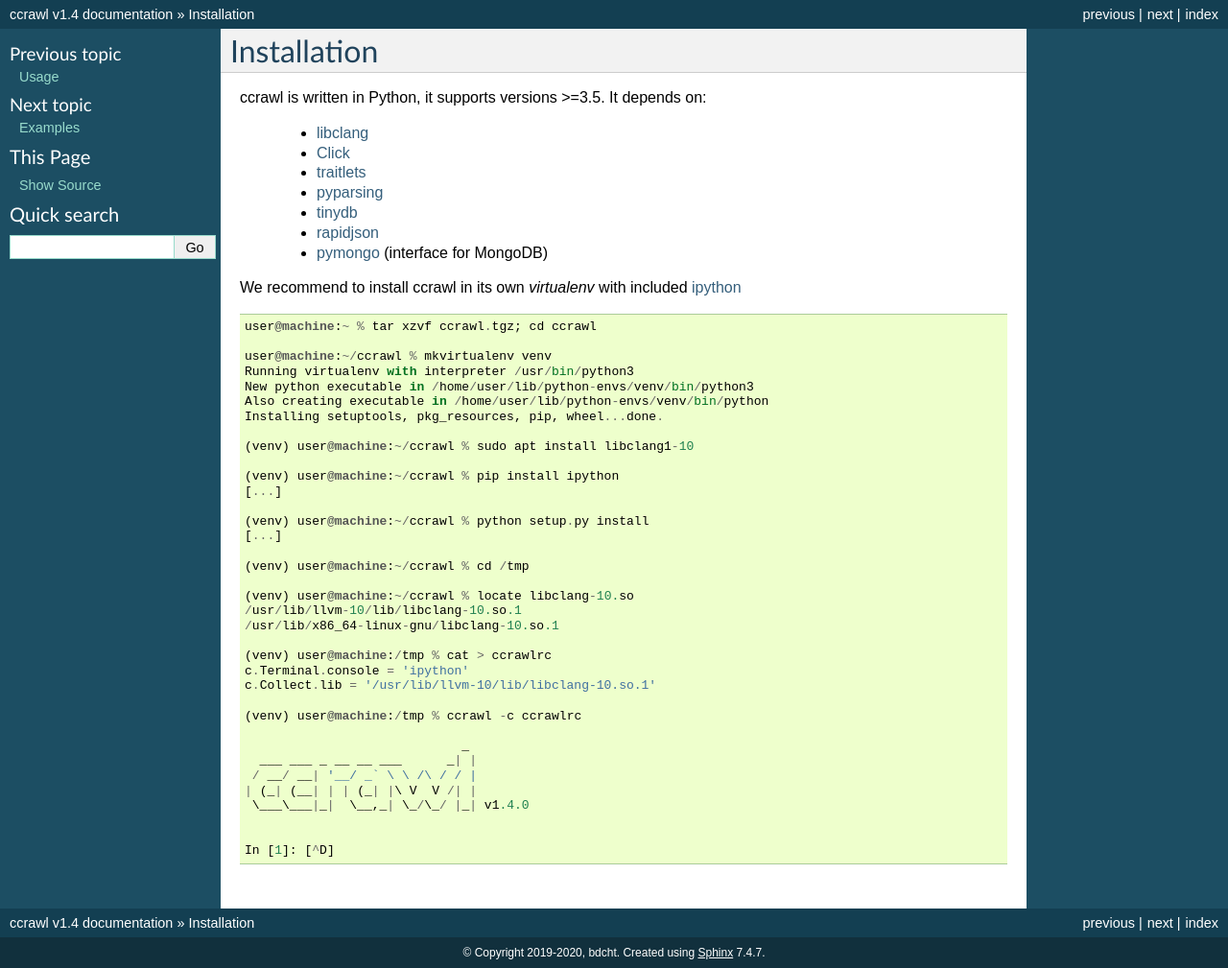
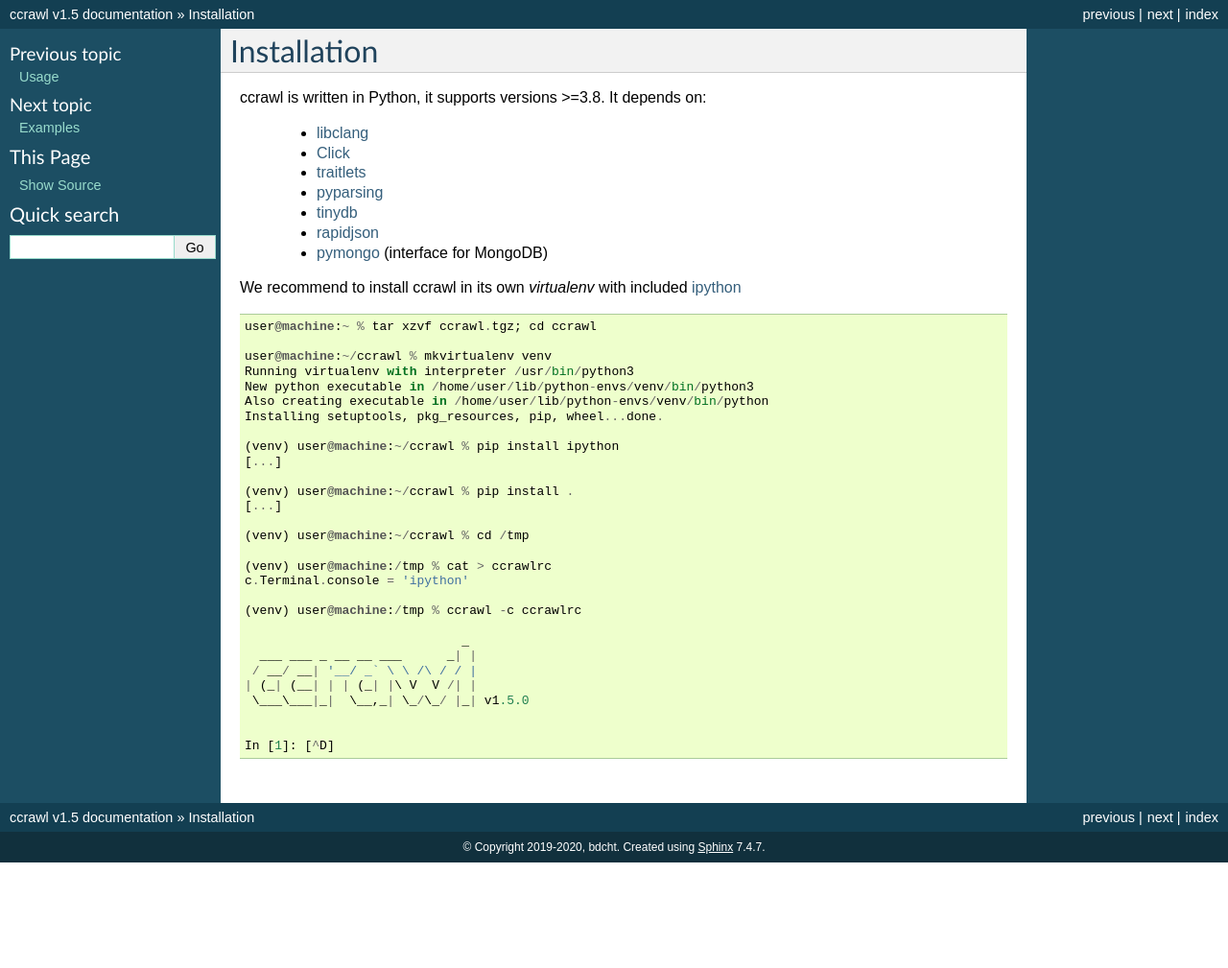
Before and after one commit to bdcht/ccrawl, a Sphinx documentation site: the page built from doc/installation.rst, in a window 1280 px wide. Shown: the whole page at 96% size. Built offline with Sphinx 7.4.7, drawn with Linux system fonts in a browser that asks for light colours; pages that are not in the unit, such as notebooks, are missing from menus; after the commit the page ends 900 px from its top, so only the background shows below that.

Commit message:
update to v1.5

```diff
--- a/README.rst
+++ b/README.rst
@@ -159,6 +159,11 @@ Todo
 Changelog
 =========
 
+- `v1.5`_
+
+  * update code for libclang-12 (using python3-clang)
+  * update to tinydb v4.x
+
 - `v1.4`_
 
   * update code for libclang-10 (using python3-clang)
@@ -179,5 +184,6 @@ Changelog
 .. _clang: https://pypi.org/project/clang/
 .. _ctypes: https://docs.python.org/3.7/library/ctypes.html
 .. _amoco: https://github.com/bdcht/amoco
+.. _v1.5: https://github.com/bdcht/ccrawl/releases/tag/v1.5
 .. _v1.4: https://github.com/bdcht/ccrawl/releases/tag/v1.4
 .. _v1.3: https://github.com/bdcht/ccrawl/releases/tag/v1.3
--- a/doc/conf.py
+++ b/doc/conf.py
@@ -24,9 +24,9 @@ copyright = '2019-2020, bdcht'
 author = 'bdcht'
 
 # The short X.Y version
-version = '1.4'
+version = '1.5'
 # The full version, including alpha/beta/rc tags
-release = 'v1.4'
+release = 'v1.5'
 
 
 # -- General configuration ---------------------------------------------------
--- a/doc/examples.rst
+++ b/doc/examples.rst
@@ -262,7 +262,7 @@ return type 'int' and first argument pointer-to 'EC_KEY' ::
     ___ ___ _ __ __ ___      _| |
    / __/ __| '__/ _` \ \ /\ / / |
   | (_| (__| | | (_| |\ V  V /| |
-   \___\___|_|  \__,_| \_/\_/ |_| v1.4.0
+   \___\___|_|  \__,_| \_/\_/ |_| v1.5.0
 
 
   In [1]: ctx.invoke(prototype,proto=("0:int","1:EC_KEY *"))
--- a/doc/installation.rst
+++ b/doc/installation.rst
@@ -1,7 +1,7 @@
 Installation
 ============
 
-ccrawl is written in Python, it supports versions >=3.5.
+ccrawl is written in Python, it supports versions >=3.8.
 It depends on:
 
  - libclang_
@@ -22,23 +22,16 @@ We recommend to install ccrawl in its own *virtualenv* with included ipython_ ::
   Also creating executable in /home/user/lib/python-envs/venv/bin/python
   Installing setuptools, pkg_resources, pip, wheel...done.
 
-  (venv) user@machine:~/ccrawl % sudo apt install libclang1-10
-
   (venv) user@machine:~/ccrawl % pip install ipython
   [...]
 
-  (venv) user@machine:~/ccrawl % python setup.py install
+  (venv) user@machine:~/ccrawl % pip install .
   [...]
 
   (venv) user@machine:~/ccrawl % cd /tmp
 
-  (venv) user@machine:~/ccrawl % locate libclang-10.so
-  /usr/lib/llvm-10/lib/libclang-10.so.1
-  /usr/lib/x86_64-linux-gnu/libclang-10.so.1
-
   (venv) user@machine:/tmp % cat > ccrawlrc
   c.Terminal.console = 'ipython'
-  c.Collect.lib = '/usr/lib/llvm-10/lib/libclang-10.so.1'
 
   (venv) user@machine:/tmp % ccrawl -c ccrawlrc
 
@@ -46,7 +39,7 @@ We recommend to install ccrawl in its own *virtualenv* with included ipython_ ::
     ___ ___ _ __ __ ___      _| |
    / __/ __| '__/ _` \ \ /\ / / |
   | (_| (__| | | (_| |\ V  V /| |
-   \___\___|_|  \__,_| \_/\_/ |_| v1.4.0
+   \___\___|_|  \__,_| \_/\_/ |_| v1.5.0
 
 
   In [1]: [^D]
```
Also changed, not shown: 3 other files.
